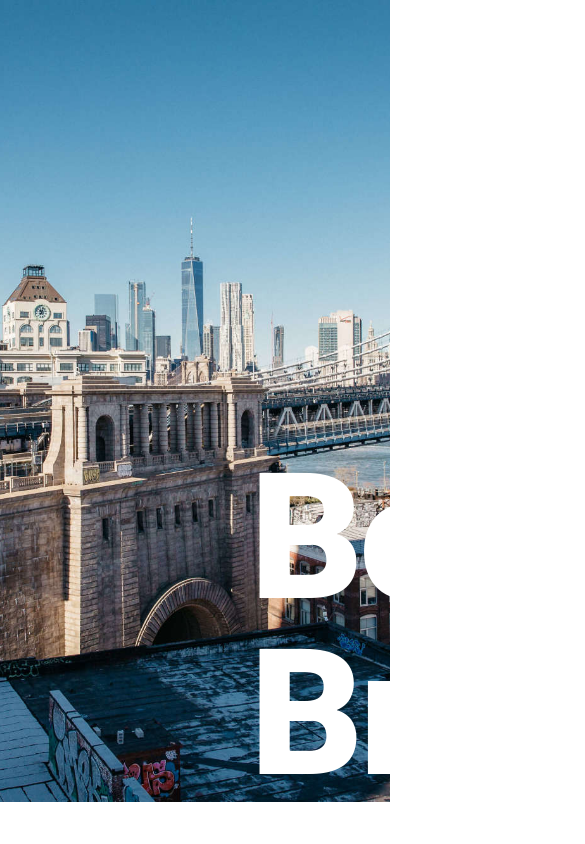
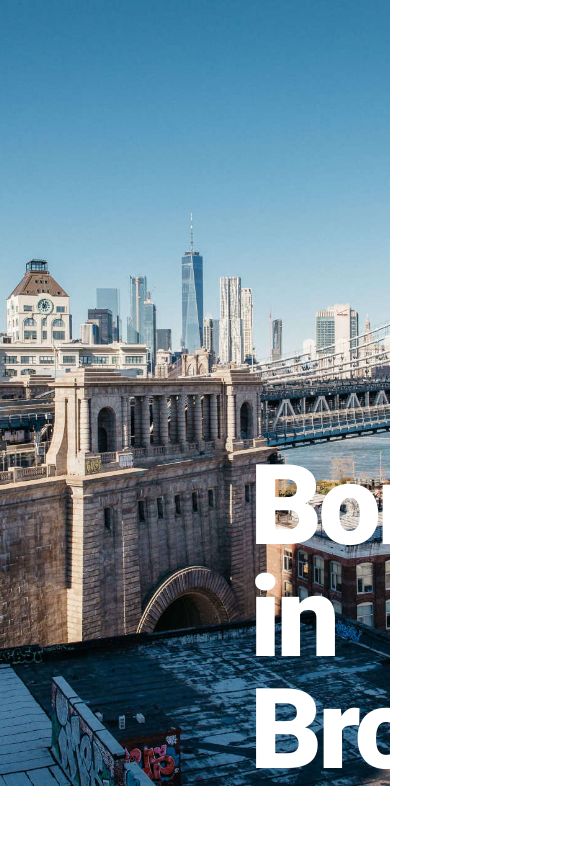
Before and after one commit to adwordvigilante/Huge-Inc.-About-Page, a plain HTML site: page index.html in a window 390 px wide. Shown: the top 844 px of the page, 585 px wide, since content can reach past the window. Drawn offline with Linux system fonts and the light colour scheme; a web font is replaced by a local one.

Commit message:
Adding responsive properties to top header w/ Flexbox.

```diff
--- a/css/style.css
+++ b/css/style.css
@@ -1,9 +1,15 @@
+/* GLOBAL STYLES */
 :root{
     --light: #fff;
 }
 
 html {
     border-style: border-box;
+
+}
+
+html, body {
+    overflow-x: hidden;
 }
 
 body {
@@ -19,15 +25,17 @@ h4 {
     font-weight: bold;
 }
 
+/* BODY */
 
 .introduction {
     background-image: url("../img/brooklyn.jpg");
     background-repeat: no-repeat;
-    background-size: cover;
+    background-size: cover !important;
     background-position: center;
-    min-height: 722px;
-    display: grid;
-    grid-template-columns: repeat(auto-fit, minmax(100%, 1fr));
+    display: flex;
+    flex-direction: row;
+    align-self: center;
+    flex: 0 0 auto;
 
 
 }
@@ -39,7 +47,6 @@ h4 {
     letter-spacing: -4.0px;
     margin-top: 450px;
     color: var(--light);
-    display: flex;
     flex-direction: row;
     flex-wrap: wrap;
     margin-left: 250px;
@@ -53,8 +60,7 @@ h4 {
     display: grid;
     grid-template-columns: repeat(auto-fit, minmax(400px, 1fr));
     grid-gap: 1rem;
-    height: auto;
-    width: 100%;
+    width: 80%;
     margin-bottom: 10rem;
 }
 
@@ -74,11 +80,10 @@ h4 {
     flex-wrap: wrap;
     flex-flow: column;
     margin-top: 10em;
-    grid-column: span 2;
 }
 
 .right-box h2 {
-    font-size: 4.5rem;
+    font-size: 3.5rem;
 
 }
 
@@ -146,4 +151,29 @@ h4 {
 
     }
 
+
+
+
 }
+
+@media (max-width: 990px) {
+    .introduction {
+        display: flex;
+        flex-direction: column;
+        flex-shrink: 1;
+        margin: 0 auto;
+
+
+
+    }
+
+    .introduction h1 {
+        font-size: 7rem !important;
+        text-align: left;
+        flex-shrink: 1;
+        flex-wrap: wrap;
+
+
+    }
+
+}
```
